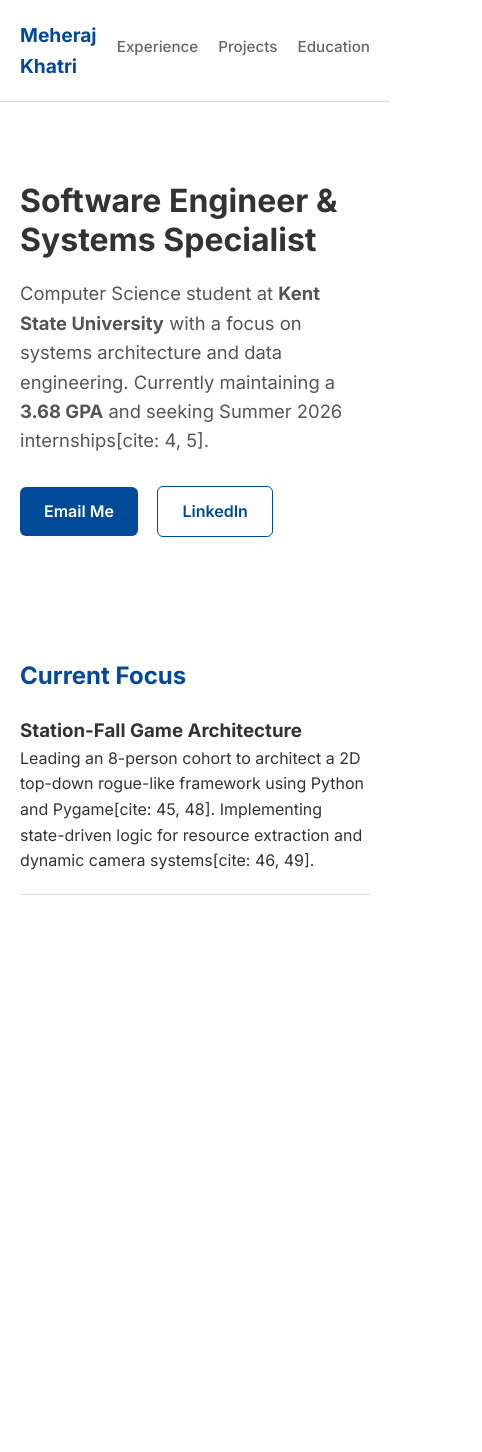
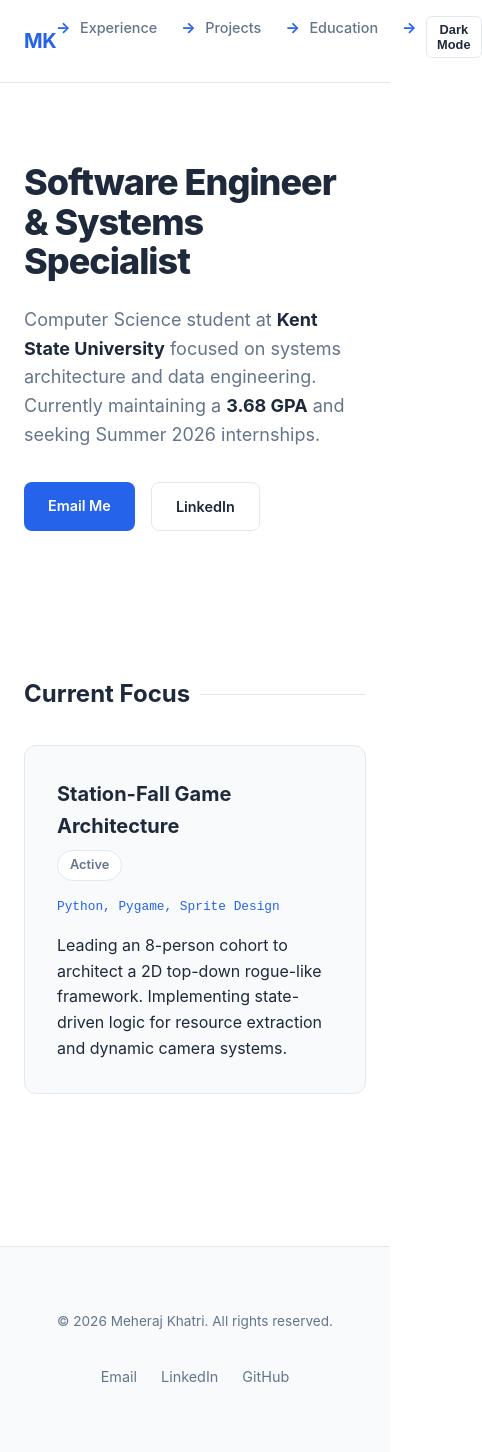
Before and after one commit to meheraj-khatri/meheraj-khatri.github.io, a plain HTML site: page index.html in a window 390 px wide. Shown: the whole page, 482 px wide, since content can reach past the window. Before the commit the page ends 935 px from the top, so only its background shows below. Drawn offline with Linux system fonts and the light colour scheme.

Commit message:
Updated few pages

```diff
--- a/index.html
+++ b/index.html
@@ -5,16 +5,16 @@
     <meta name="viewport" content="width=device-width, initial-scale=1.0">
     <title>Meheraj Khatri | Software Engineer</title>
     <link rel="stylesheet" href="style.css">
-    <link href="https://fonts.googleapis.com/css2?family=Inter:wght@400;500;600;700&display=swap" rel="stylesheet">
 </head>
 <body>
     <nav>
         <div class="container nav-content">
-            <a href="index.html" class="logo">Meheraj Khatri</a>
+            <a href="index.html" class="logo">MK</a>
             <ul class="nav-links">
                 <li><a href="experience.html">Experience</a></li>
                 <li><a href="projects.html">Projects</a></li>
                 <li><a href="education.html">Education</a></li>
+                <li><button id="theme-toggle" class="theme-toggle">Dark Mode</button></li>
             </ul>
         </div>
     </nav>
@@ -22,20 +22,35 @@
     <main class="container">
         <header class="hero">
             <h1>Software Engineer & Systems Specialist</h1>
-            <p>Computer Science student at <strong>Kent State University</strong> with a focus on systems architecture and data engineering. Currently maintaining a <strong>3.68 GPA</strong> and seeking Summer 2026 internships[cite: 4, 5].</p>
-            <div class="hero-cta">
-                <a href="mailto:mkhatri5@kent.edu" class="btn primary">Email Me</a>
-                <a href="https://linkedin.com/in/meherajkhatri/" class="btn secondary">LinkedIn</a>
+            <p>Computer Science student at <strong>Kent State University</strong> focused on systems architecture and data engineering. Currently maintaining a <strong>3.68 GPA</strong> and seeking Summer 2026 internships.</p>
+            <div class="btn-group">
+                <a href="mailto:mkhatri5@kent.edu" class="btn btn-primary">Email Me</a>
+                <a href="https://linkedin.com/in/meherajkhatri/" class="btn btn-outline">LinkedIn</a>
             </div>
         </header>
 
-        <section id="featured">
+        <section>
             <h2 class="section-title">Current Focus</h2>
             <div class="card">
-                <h3>Station-Fall Game Architecture</h3>
-                <p>Leading an 8-person cohort to architect a 2D top-down rogue-like framework using Python and Pygame[cite: 45, 48]. Implementing state-driven logic for resource extraction and dynamic camera systems[cite: 46, 49].</p>
+                <div class="card-header">
+                    <h3>Station-Fall Game Architecture</h3>
+                    <span class="date-tag">Active</span>
+                </div>
+                <span class="tech-stack">Python, Pygame, Sprite Design</span>
+                <p>Leading an 8-person cohort to architect a 2D top-down rogue-like framework. Implementing state-driven logic for resource extraction and dynamic camera systems.</p>
             </div>
         </section>
     </main>
+
+    <footer>
+        <div class="container footer-content">
+            <p class="footer-copy">© 2026 Meheraj Khatri. All rights reserved.</p>
+            <div class="footer-links">
+                <a href="mailto:mkhatri5@kent.edu">Email</a>
+                <a href="https://linkedin.com/in/meherajkhatri/">LinkedIn</a>
+                <a href="https://github.com/meheraj-khatri">GitHub</a>
+            </div>
+        </div>
+    </footer>
 </body>
 </html>
--- a/style.css
+++ b/style.css
@@ -1,49 +1,129 @@
 :root {
-    --primary: #004a99;
-    --text: #333;
-    --light-bg: #f4f7f6;
-    --white: #ffffff;
-    --border: #ddd;
+    --primary: #2563eb;
+    --primary-dark: #1e40af;
+    --bg: #ffffff;
+    --surface: #f8fafc;
+    --text: #1e293b;
+    --text-muted: #64748b;
+    --border: #e2e8f0;
+    --container-width: 850px;
+}
+
+:root {
+    --primary: #2563eb;
+    --primary-dark: #1e40af;
+    --bg: #ffffff;
+    --surface: #f8fafc;
+    --text: #1e293b;
+    --text-muted: #64748b;
+    --border: #e2e8f0;
+    --container-width: 850px;
+}
+
+/* Dark Mode Overrides */
+body.dark-mode {
+    --bg: #0f172a;
+    --surface: #1e293b;
+    --text: #f1f5f9;
+    --text-muted: #94a3b8;
+    --border: #334155;
+}
+
+/* Add this to your Navigation section */
+.theme-toggle {
+    background: none;
+    border: 1px solid var(--border);
+    color: var(--text);
+    padding: 5px 10px;
+    border-radius: 6px;
+    cursor: pointer;
+    font-size: 0.8rem;
+    font-weight: 600;
 }
 
 * { box-sizing: border-box; margin: 0; padding: 0; }
-body { font-family: 'Inter', sans-serif; color: var(--text); line-height: 1.6; background-color: var(--white); }
-.container { max-width: 900px; margin: 0 auto; padding: 0 20px; }
+
+body {
+    font-family: 'Inter', -apple-system, sans-serif;
+    color: var(--text);
+    background-color: var(--bg);
+    line-height: 1.6;
+    -webkit-font-smoothing: antialiased;
+}
+
+.container { max-width: var(--container-width); margin: 0 auto; padding: 0 1.5rem; }
 
 /* Navigation */
-nav { background: var(--white); border-bottom: 1px solid var(--border); padding: 20px 0; position: sticky; top: 0; z-index: 100; }
+nav {
+    background: rgba(255, 255, 255, 0.9);
+    backdrop-filter: blur(10px);
+    border-bottom: 1px solid var(--border);
+    padding: 1rem 0;
+    position: sticky;
+    top: 0;
+    z-index: 1000;
+}
+
 .nav-content { display: flex; justify-content: space-between; align-items: center; }
-.logo { font-weight: 700; font-size: 1.2rem; text-decoration: none; color: var(--primary); }
-.nav-links { list-style: none; display: flex; gap: 20px; }
-.nav-links a { text-decoration: none; color: #666; font-weight: 500; font-size: 0.95rem; transition: 0.3s; }
+.logo { font-weight: 700; font-size: 1.25rem; text-decoration: none; color: var(--primary); letter-spacing: -0.5px; }
+.nav-links { list-style: none; display: flex; gap: 1.5rem; }
+.nav-links a { text-decoration: none; color: var(--text-muted); font-weight: 500; font-size: 0.9rem; transition: 0.2s; }
 .nav-links a:hover, .nav-links a.active { color: var(--primary); }
 
-/* Hero */
-.hero { padding: 80px 0; text-align: left; }
-.hero h1 { font-size: 2.8rem; margin-bottom: 20px; line-height: 1.2; }
-.hero p { font-size: 1.15rem; color: #555; max-width: 700px; margin-bottom: 30px; }
-.btn { display: inline-block; padding: 12px 24px; border-radius: 6px; text-decoration: none; font-weight: 600; margin-right: 15px; transition: 0.3s; }
-.btn.primary { background: var(--primary); color: var(--white); }
-.btn.secondary { border: 1px solid var(--primary); color: var(--primary); }
+/* Hero Section */
+.hero { padding: 5rem 0; }
+.hero h1 { font-size: 3rem; font-weight: 800; letter-spacing: -1px; line-height: 1.1; margin-bottom: 1.5rem; }
+.hero p { font-size: 1.125rem; color: var(--text-muted); max-width: 600px; margin-bottom: 2rem; }
+.hero strong { color: var(--text); }
 
-/* Common Layout */
-.page-title { margin: 40px 0 30px; font-size: 2rem; }
-.section-title { margin: 40px 0 20px; font-size: 1.5rem; color: var(--primary); }
+/* Buttons */
+.btn-group { display: flex; gap: 1rem; }
+.btn { padding: 0.75rem 1.5rem; border-radius: 8px; text-decoration: none; font-weight: 600; font-size: 0.9rem; transition: 0.2s; }
+.btn-primary { background: var(--primary); color: white; }
+.btn-primary:hover { background: var(--primary-dark); }
+.btn-outline { border: 1px solid var(--border); color: var(--text); }
+.btn-outline:hover { background: var(--surface); }
 
-/* Items and Cards */
-.experience-item, .project-card, .card { margin-bottom: 40px; padding-bottom: 20px; border-bottom: 1px solid var(--border); }
-.exp-header { display: flex; justify-content: space-between; align-items: baseline; margin-bottom: 5px; }
-.date { font-weight: 600; color: #888; font-size: 0.9rem; }
-.organization, .tech-stack { font-weight: 600; color: var(--primary); margin-bottom: 10px; }
-ul { margin-left: 20px; }
-li { margin-bottom: 8px; }
+/* Content Cards */
+section { padding: 4rem 0; }
+.section-title { font-size: 1.5rem; font-weight: 700; margin-bottom: 2rem; display: flex; align-items: center; gap: 10px; }
+.section-title::after { content: ""; height: 1px; flex: 1; background: var(--border); }
+
+.card {
+    background: var(--surface);
+    border: 1px solid var(--border);
+    border-radius: 12px;
+    padding: 2rem;
+    margin-bottom: 1.5rem;
+    transition: 0.2s;
+}
+.card:hover { border-color: var(--primary); transform: translateY(-2px); }
+
+.card-header { display: flex; justify-content: space-between; align-items: flex-start; margin-bottom: 1rem; }
+.card-header h3 { font-size: 1.25rem; font-weight: 700; }
+.date-tag { font-size: 0.8rem; font-weight: 600; color: var(--text-muted); background: white; padding: 4px 12px; border-radius: 20px; border: 1px solid var(--border); }
+
+.tech-stack { font-family: 'Fira Code', monospace; font-size: 0.8rem; color: var(--primary); margin-bottom: 1rem; display: block; }
+ul { list-style: none; }
+li { position: relative; padding-left: 1.5rem; margin-bottom: 0.5rem; color: var(--text-muted); font-size: 0.95rem; }
+li::before { content: "→"; position: absolute; left: 0; color: var(--primary); font-weight: bold; }
 
 /* Skills Grid */
-.skills-grid { display: grid; grid-template-columns: 1fr 1fr; gap: 30px; background: var(--light-bg); padding: 30px; border-radius: 8px; }
-.skill-category h4 { margin-bottom: 10px; color: var(--primary); }
+.skills-grid { display: grid; grid-template-columns: repeat(auto-fit, minmax(250px, 1fr)); gap: 1.5rem; }
+.skill-cat { padding: 1.5rem; border-radius: 12px; border: 1px solid var(--border); }
+.skill-cat h4 { margin-bottom: 1rem; font-size: 1rem; color: var(--primary); }
 
-@media (max-width: 600px) {
-    .exp-header { flex-direction: column; }
-    .hero h1 { font-size: 2rem; }
-    .skills-grid { grid-template-columns: 1fr; }
+/* Footer */
+footer { border-top: 1px solid var(--border); padding: 4rem 0; background: var(--surface); margin-top: 4rem; }
+.footer-content { display: flex; justify-content: space-between; align-items: center; }
+.footer-copy { font-size: 0.85rem; color: var(--text-muted); }
+.footer-links { display: flex; gap: 1.5rem; }
+.footer-links a { text-decoration: none; color: var(--text-muted); font-size: 0.9rem; transition: 0.2s; }
+.footer-links a:hover { color: var(--primary); }
+
+/* Responsive */
+@media (max-width: 640px) {
+    .hero h1 { font-size: 2.25rem; }
+    .card-header { flex-direction: column; gap: 0.5rem; }
+    .footer-content { flex-direction: column; gap: 2rem; text-align: center; }
 }
```
Also changed, not shown: education.html (+35 -19 lines), experience.html (+38 -22 lines), main.js (+30 -46 lines), projects.html (+38 -16 lines), 1 other file.
